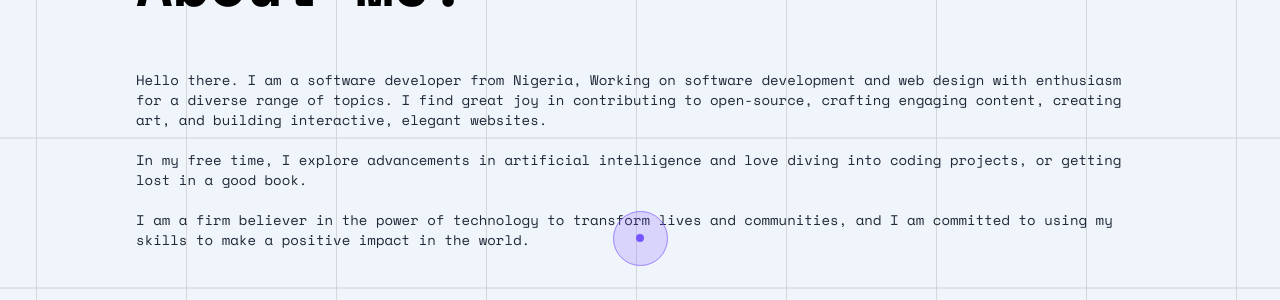
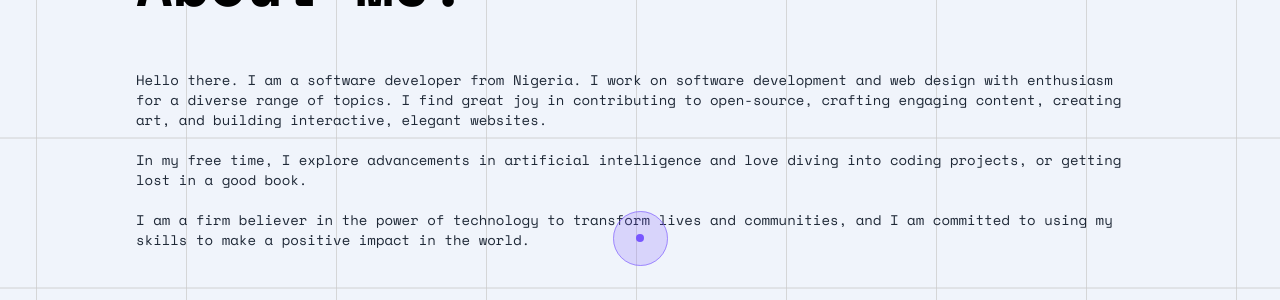
Before and after one commit to CreatorLZ/isaacanyim, a Next.js app: page /about in a window 1280 px wide. Shown: the part 162-462 px from the top of the page. Built offline with nearby package versions, Linux system fonts and the light colour scheme; no server answers; a web font is replaced by a local one.

Commit message:
font test

```diff
--- a/app/about/page.jsx
+++ b/app/about/page.jsx
@@ -42,7 +42,7 @@ export default function About() {
         viewport={{ once: true, amount: 0.3 }}
       >
         <blockquote className="text-sm leading-loose md:text-sm text-gray-800  ">
-          Hello there. I am a software developer from Nigeria, Working on
+          Hello there. I am a software developer from Nigeria. I work on
           software development and web design with enthusiasm for a diverse
           range of topics. I find great joy in contributing to open-source,
           crafting engaging content, creating art, and building interactive,
```
